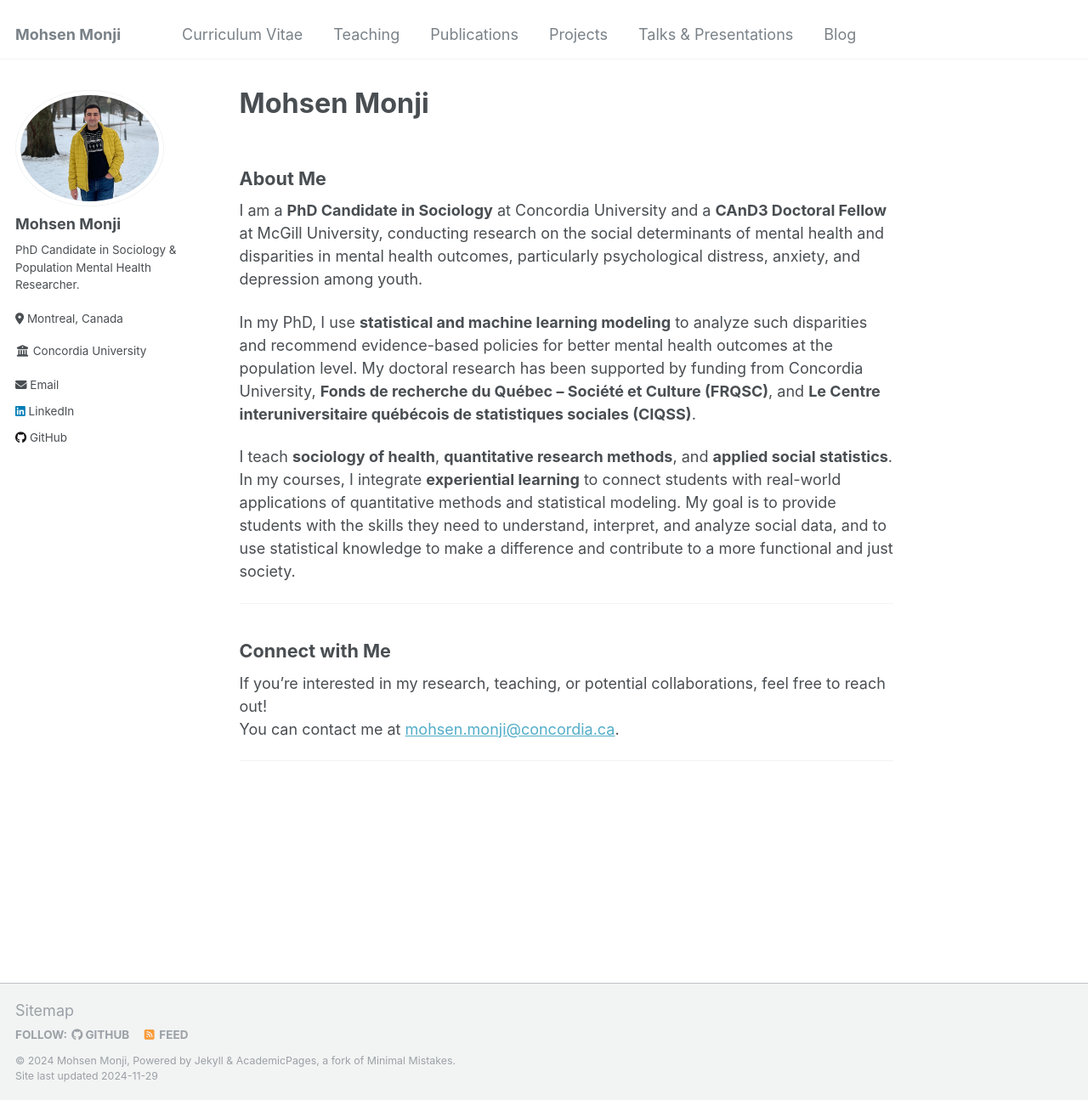
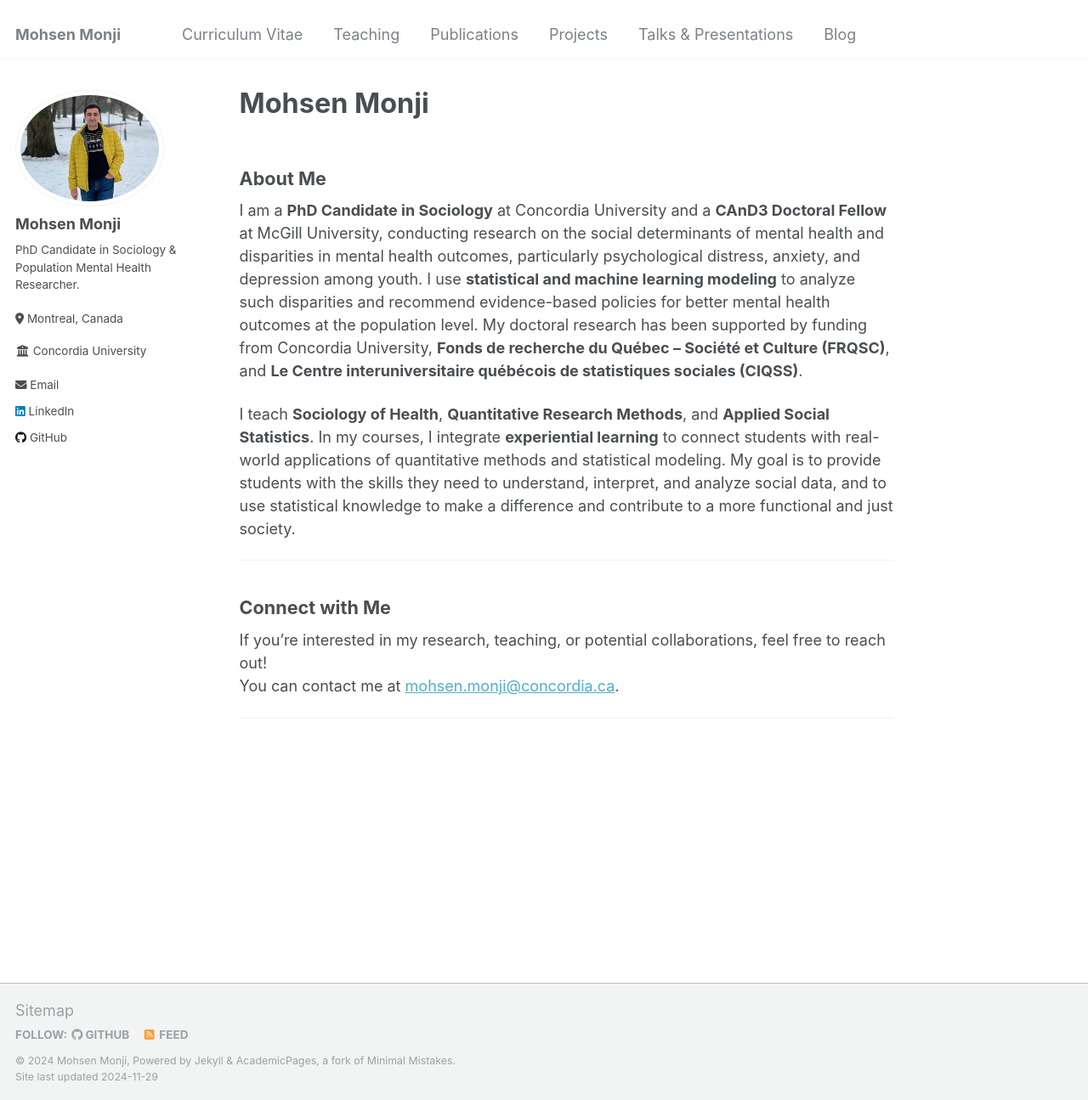
Before and after one commit to Mohsnmonji/mohsnmonji.github.io, a Jekyll site: the page built from _pages/about.md, in a window 1280 px wide and 1295 px high. Shown: the whole window at 85% size. Built offline with Jekyll 4.4.1, drawn with Linux system fonts in a browser that asks for light colours.

Commit message:
Update about.md

```diff
--- a/_pages/about.md
+++ b/_pages/about.md
@@ -8,11 +8,9 @@ redirect_from:
 ---
 
 ### About Me
-I am a **PhD Candidate in Sociology** at Concordia University and a **CAnD3 Doctoral Fellow** at McGill University, conducting research on the social determinants of mental health and disparities in mental health outcomes, particularly psychological distress, anxiety, and depression among youth.
+I am a **PhD Candidate in Sociology** at Concordia University and a **CAnD3 Doctoral Fellow** at McGill University, conducting research on the social determinants of mental health and disparities in mental health outcomes, particularly psychological distress, anxiety, and depression among youth. I use **statistical and machine learning modeling** to analyze such disparities and recommend evidence-based policies for better mental health outcomes at the population level. My doctoral research has been supported by funding from Concordia University, **Fonds de recherche du Québec – Société et Culture (FRQSC)**, and **Le Centre interuniversitaire québécois de statistiques sociales (CIQSS)**.
 
-In my PhD, I use **statistical and machine learning modeling** to analyze such disparities and recommend evidence-based policies for better mental health outcomes at the population level. My doctoral research has been supported by funding from Concordia University, **Fonds de recherche du Québec – Société et Culture (FRQSC)**, and **Le Centre interuniversitaire québécois de statistiques sociales (CIQSS)**.
-
-I teach **sociology of health**, **quantitative research methods**, and **applied social statistics**. In my courses, I integrate **experiential learning** to connect students with real-world applications of quantitative methods and statistical modeling. My goal is to provide students with the skills they need to understand, interpret, and analyze social data, and to use statistical knowledge to make a difference and contribute to a more functional and just society.
+I teach **Sociology of Health**, **Quantitative Research Methods**, and **Applied Social Statistics**. In my courses, I integrate **experiential learning** to connect students with real-world applications of quantitative methods and statistical modeling. My goal is to provide students with the skills they need to understand, interpret, and analyze social data, and to use statistical knowledge to make a difference and contribute to a more functional and just society.
 
 ---
 
```
